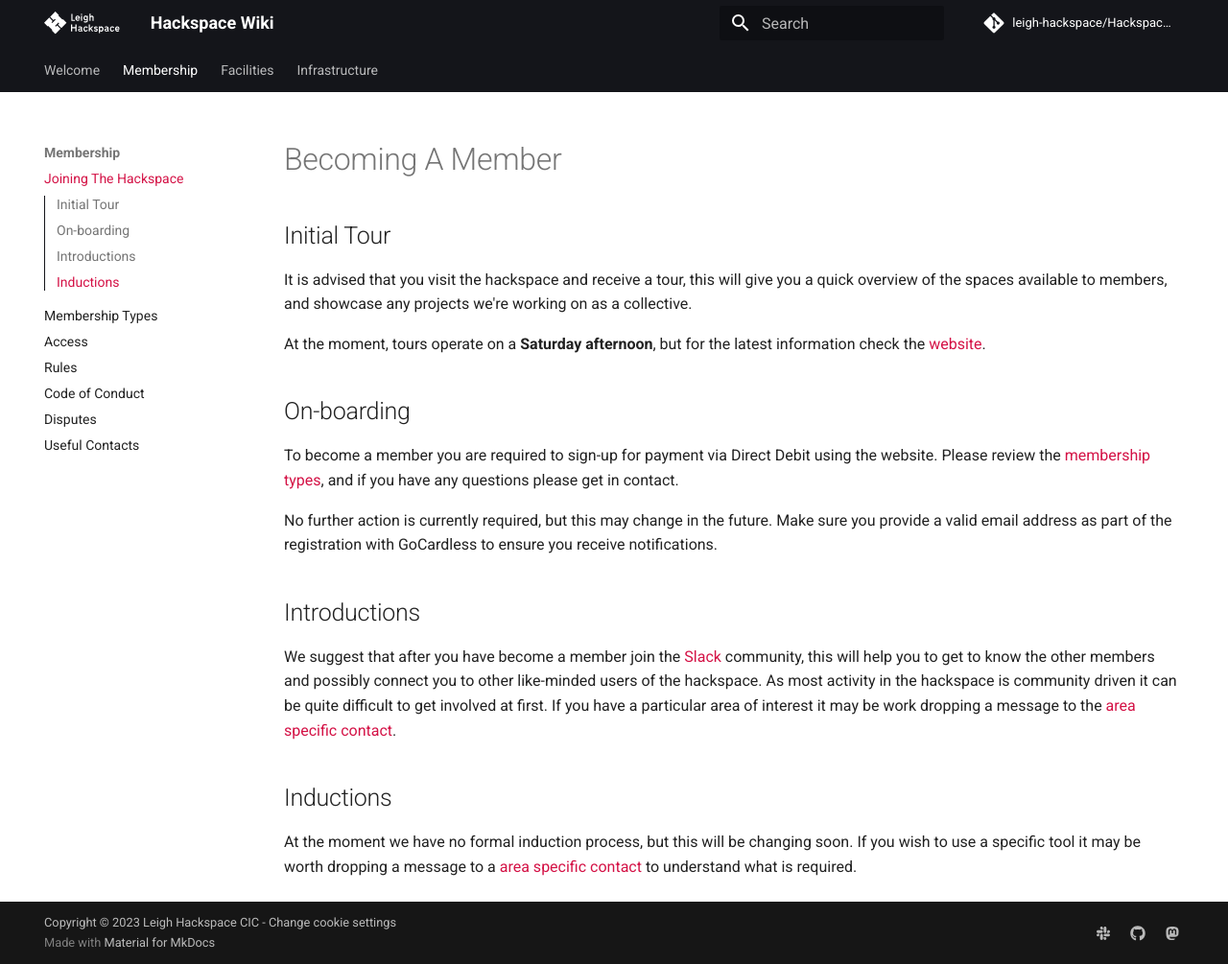
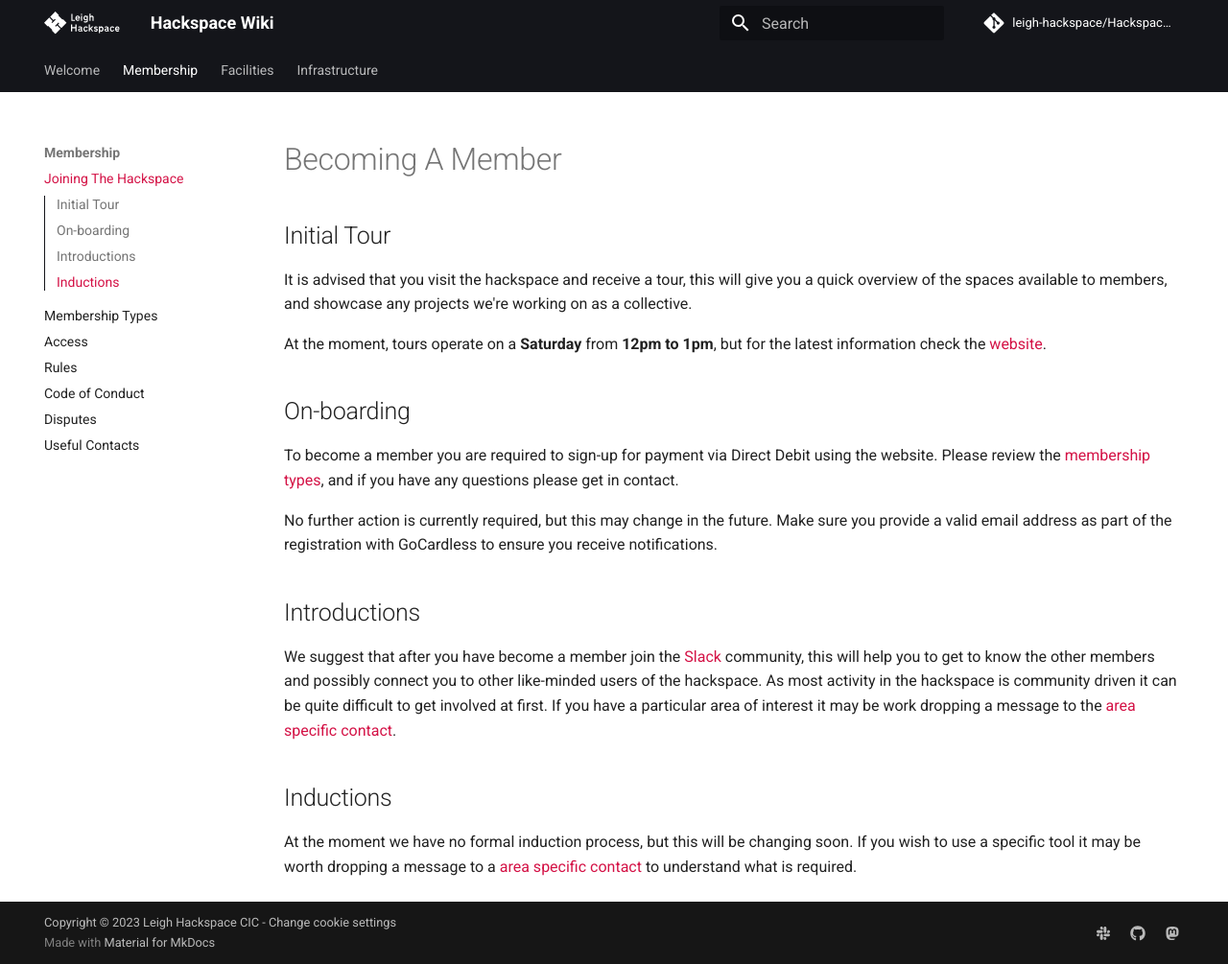
Before and after one commit to leigh-hackspace/HackspaceWiki, an MkDocs documentation site: the page built from docs/membership/joining.md, in a window 1280 px wide and 1005 px high. Shown: the whole window at 96% size. Built offline with MkDocs 1.6.1 and Material for MkDocs 9.7.7, drawn with Linux system fonts in a browser that asks for light colours; comment, search, counter and statistics services are not loaded; the version menu is left out.

Commit message:
Update joining.md

```diff
--- a/docs/membership/joining.md
+++ b/docs/membership/joining.md
@@ -4,7 +4,7 @@
 
 It is advised that you visit the hackspace and receive a tour, this will give you a quick overview of the spaces available to members, and showcase any projects we're working on as a collective.
 
-At the moment, tours operate on a **Saturday afternoon**, but for the latest information check the [website](https://leighhack.org).
+At the moment, tours operate on a **Saturday** from **12pm to 1pm**, but for the latest information check the [website](https://leighhack.org).
 
 ## On-boarding
 
```
